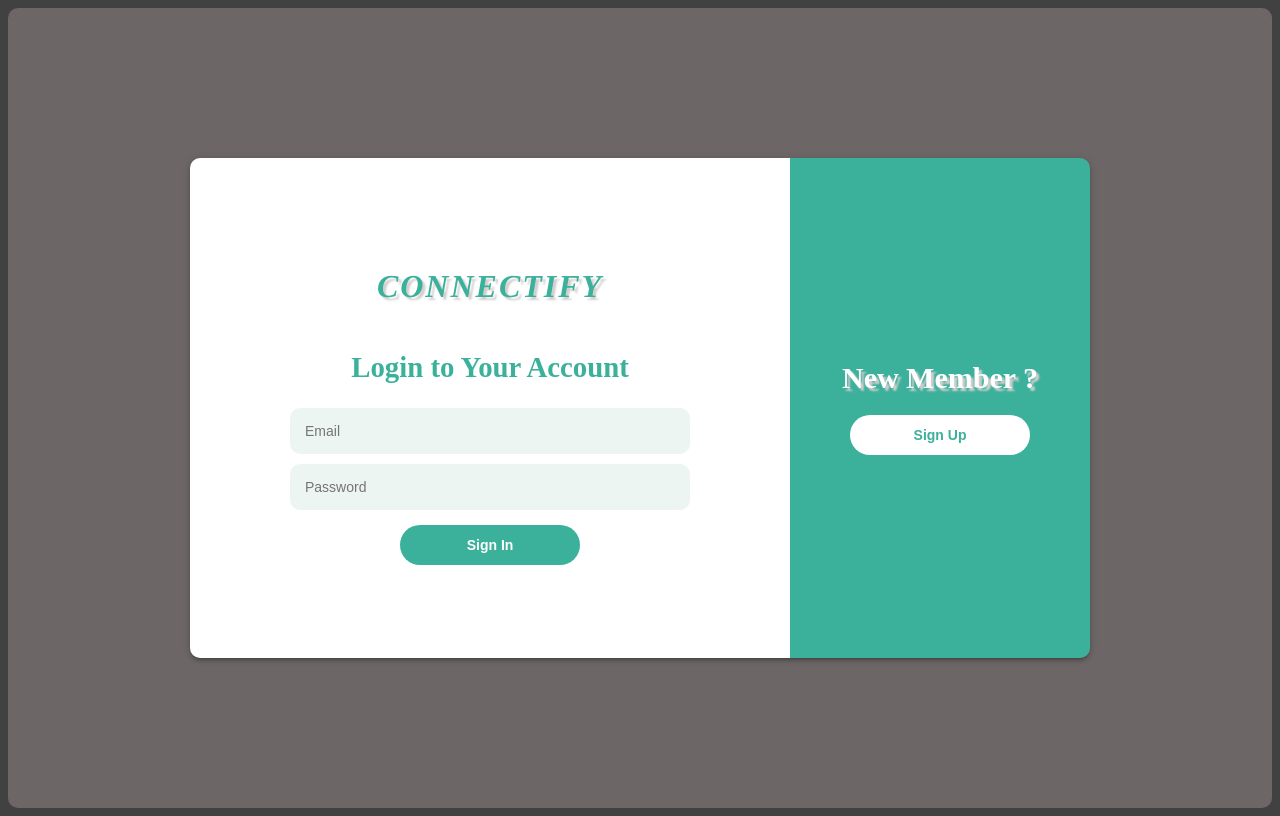
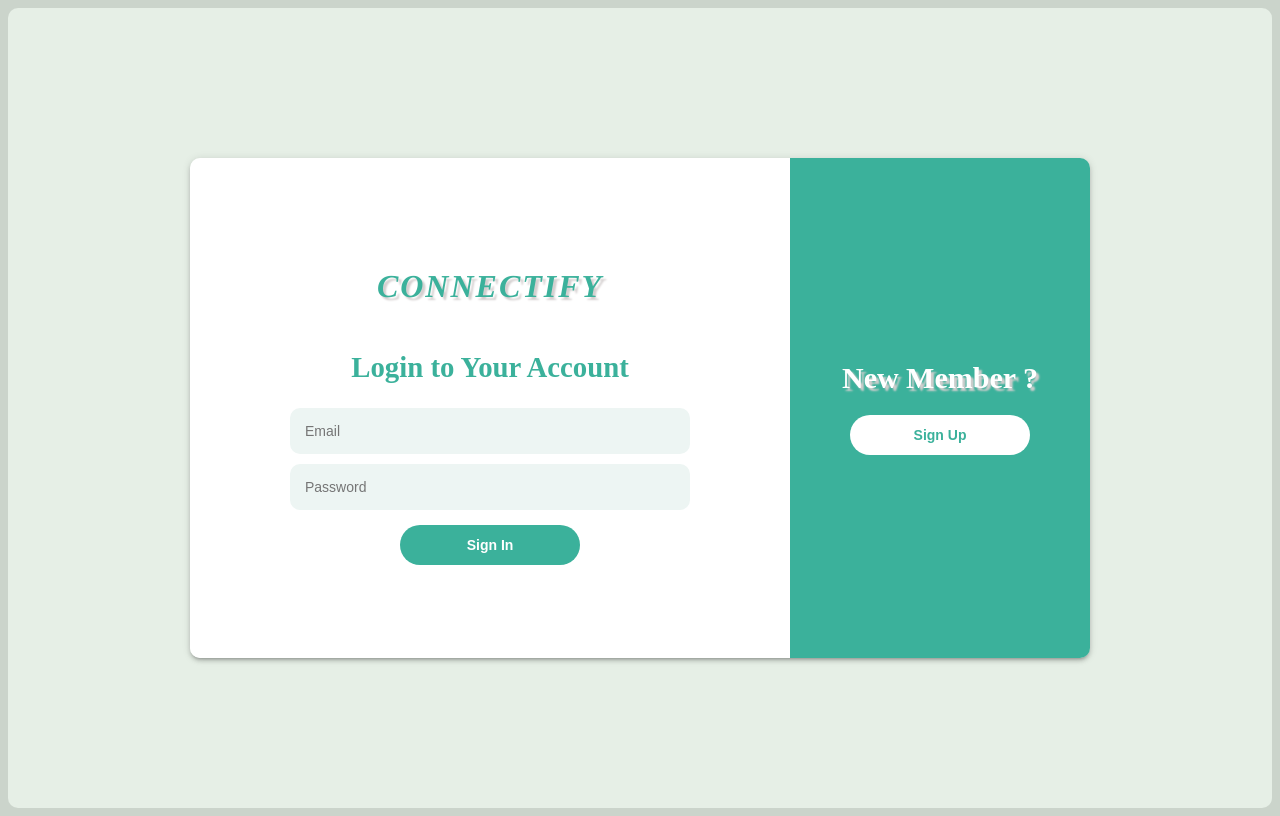
Before and after one commit to scar710813/Connectify-Social-Media-App, a React (Create React App) app: page / in a window 1280 px wide. Built offline with nearby package versions, Linux system fonts and the light colour scheme.

Commit message:
background color

```diff
--- a/src/App.css
+++ b/src/App.css
@@ -1,3 +1,3 @@
 body{
-    background-color: #414141;
+    background-color: #cbd4cb;
 }
--- a/src/components/Login/styles.module.css
+++ b/src/components/Login/styles.module.css
@@ -1,7 +1,7 @@
 .login_container {
 	width: 100%;
 	min-height: 100vh;
-	background-color:#6c6666;
+	background-color:#e6efe6;
 	display: flex;
 	align-items: center;
 	justify-content: center;
--- a/src/components/SignUp/styles.module.css
+++ b/src/components/SignUp/styles.module.css
@@ -1,7 +1,7 @@
 .signUp_container {
 	width: 100%;
 	min-height: 100vh;
-	background-color:#6c6666;
+	background-color:#e6efe6;
 	display: flex;
 	align-items: center;
 	justify-content: center;
```
